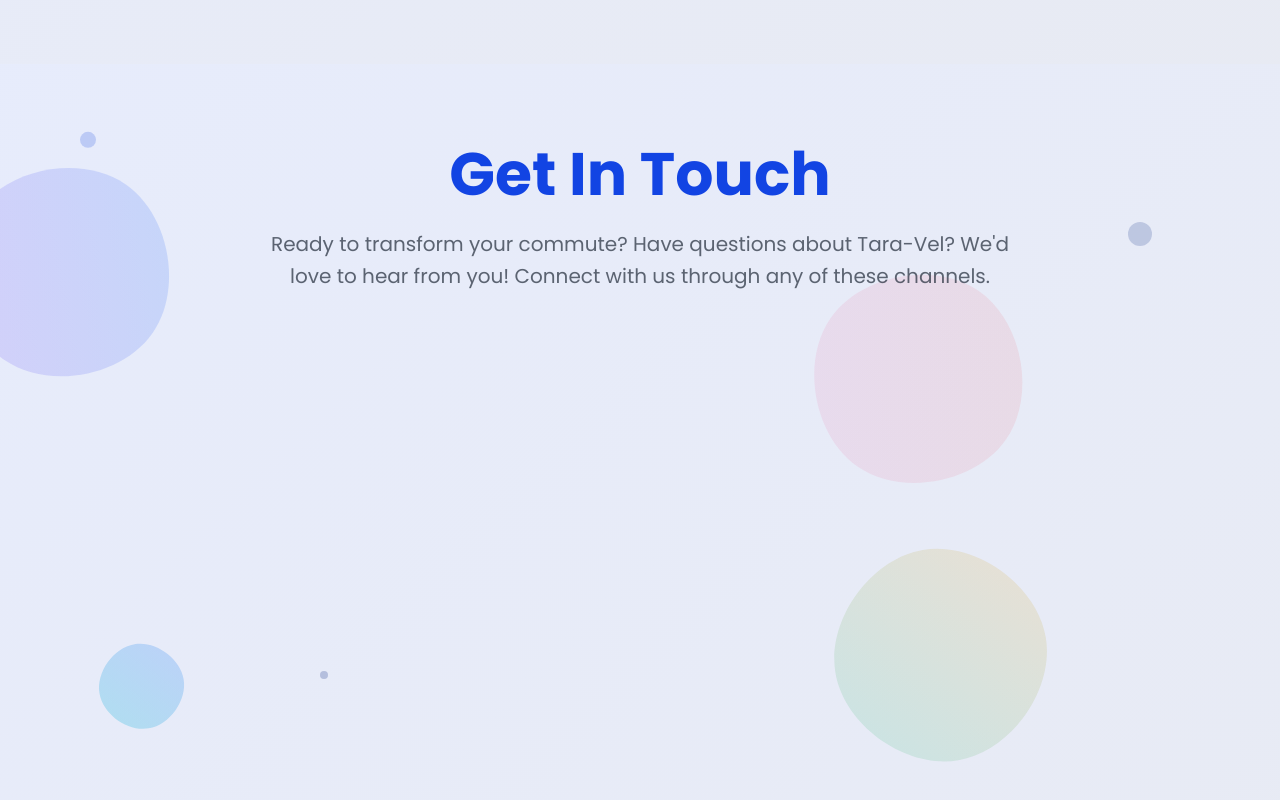
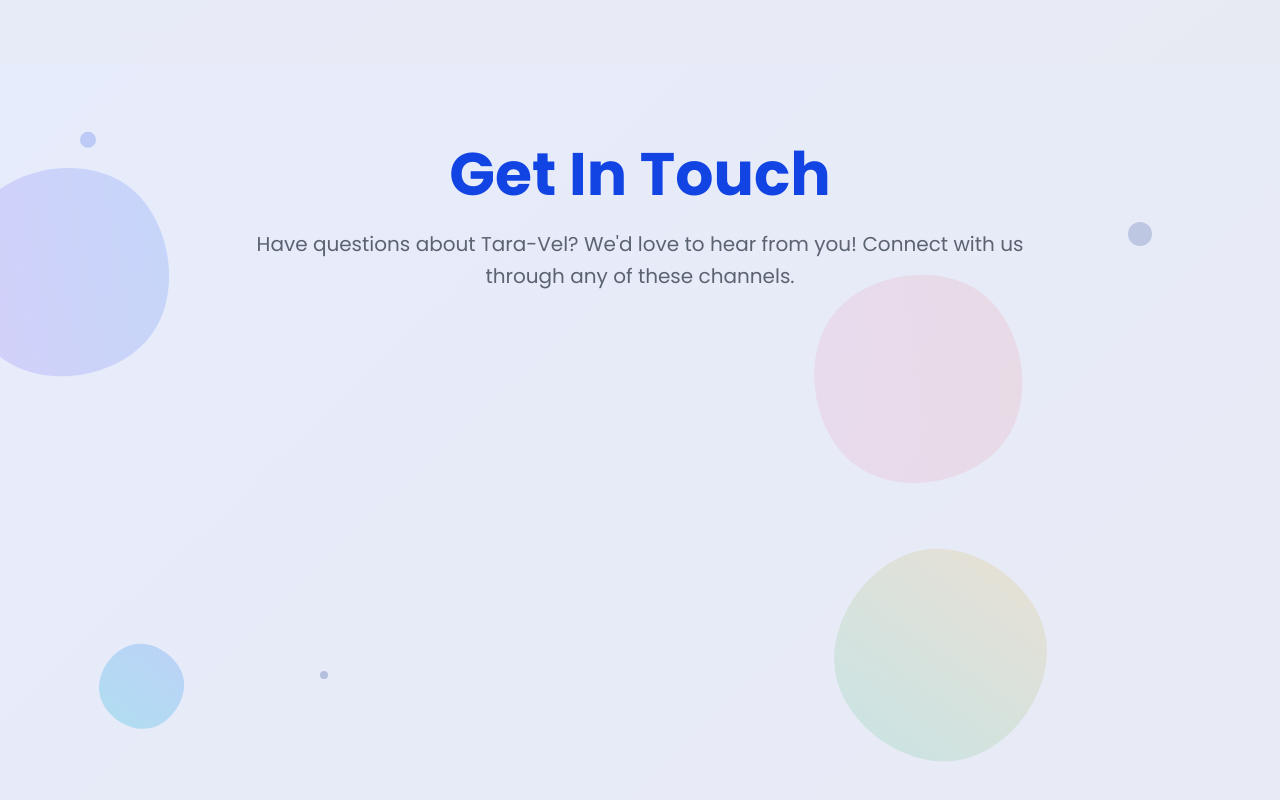
Before and after one commit to Arvss07/taravel-landing-page, a Next.js app: page / in a window 1280 px wide. Shown: the part 5153-5953 px from the top of the page. Built offline with nearby package versions, Linux system fonts and the light colour scheme.

Commit message:
Fix contact us page

```diff
--- a/src/components/ContactSection.js
+++ b/src/components/ContactSection.js
@@ -170,7 +170,7 @@
             Get In Touch
           </h2>
           <p className="text-lg md:text-xl text-base-content/70 max-w-3xl mx-auto leading-relaxed">
-            Ready to transform your commute? Have questions about Tara-Vel? We&apos;d love to hear from you!
+            Have questions about Tara-Vel? We&apos;d love to hear from you!
             Connect with us through any of these channels.
           </p>
         </div>
```
